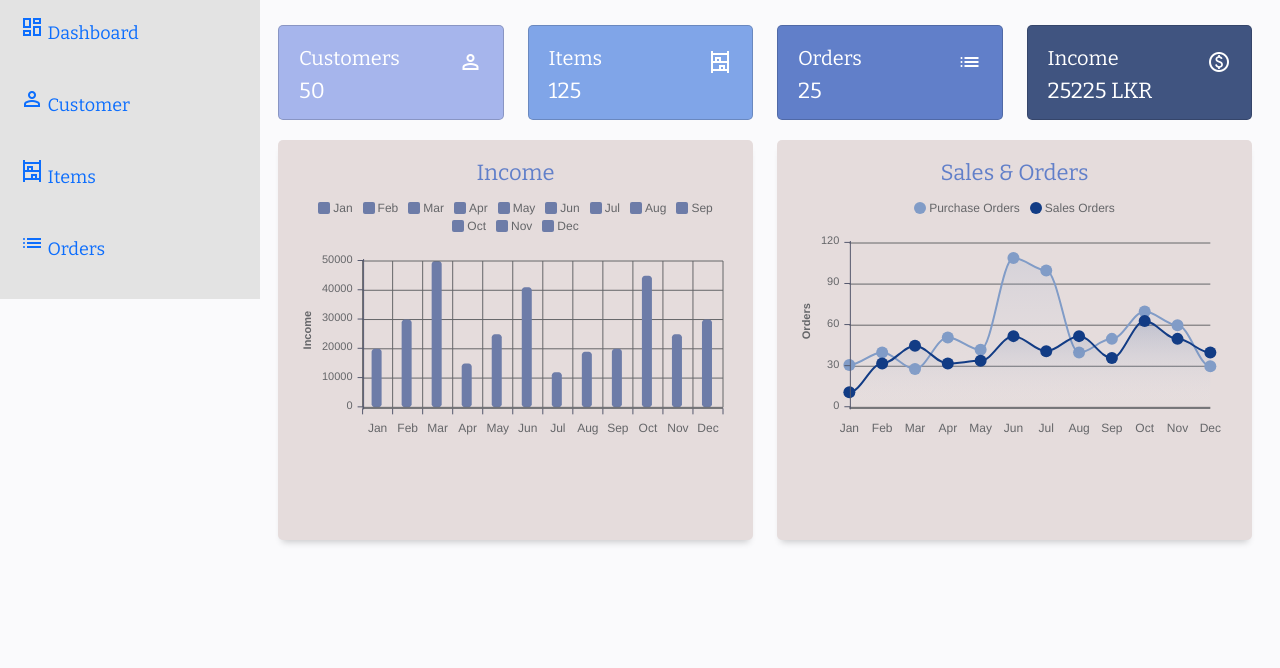
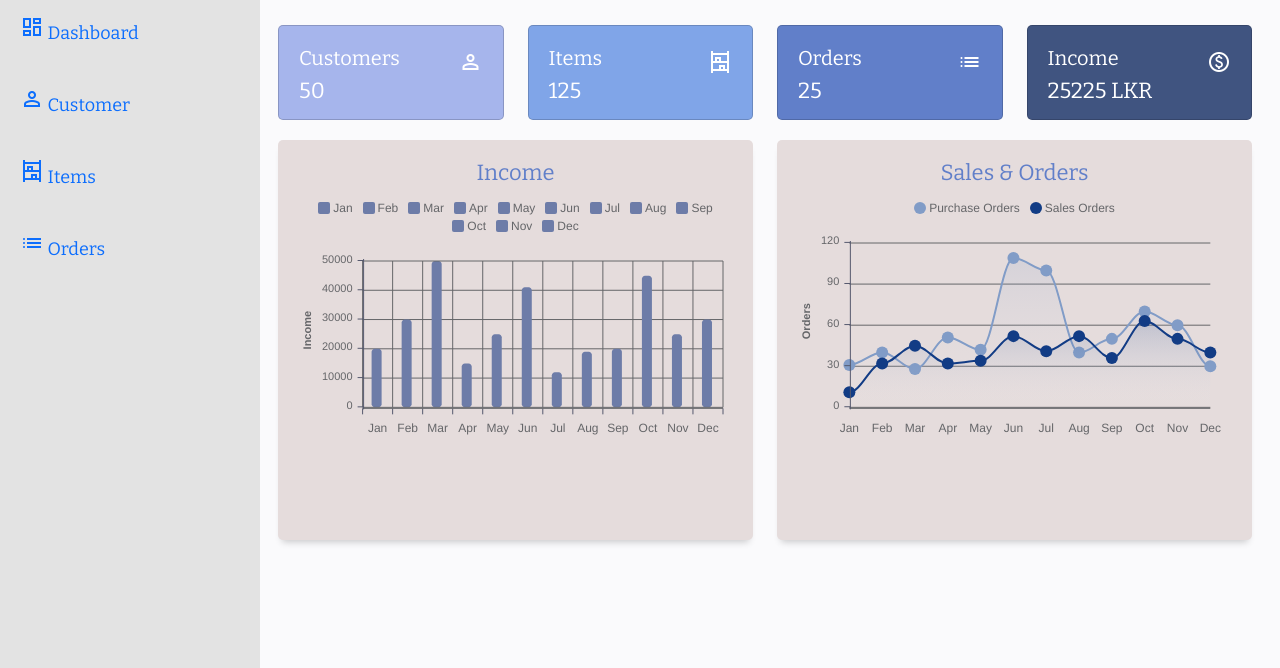
Before and after one commit to ShiharaKaumadi/SPA, a plain HTML site: page index.html in a window 1280 px wide. Shown: the part 132-800 px from the top of the page. Drawn offline with nearby package versions, Linux system fonts and the light colour scheme.

Commit message:
Renew Style

```diff
--- a/index.html
+++ b/index.html
@@ -609,7 +609,7 @@
     <!-- End Header -->
 
     <!-- Sidebar -->
-    <aside class="sidebar" style="background-color: #e3e3e3; bottom:0;">
+    <aside class="sidebar" style="background-color: #e3e3e3; bottom:0;height: 100vh;">
         <div class="sidebar-title">
             <div class="sidebar-brand">
                 <span class="material-symbols-outlined">shopping_cart</span>BUDGET CORNER
```
